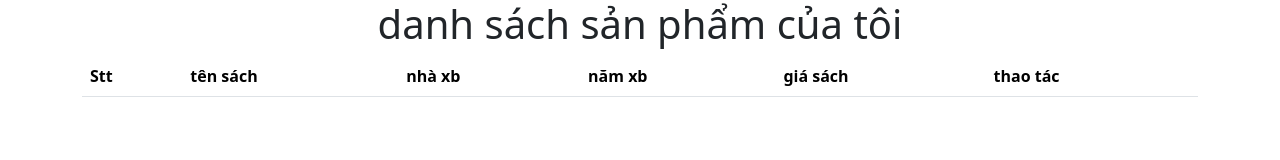
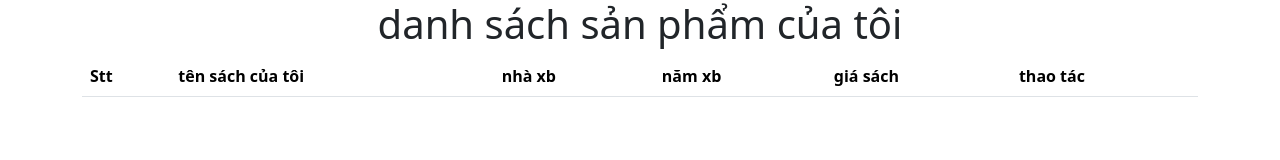
Before and after one commit to quanglam54/demo, a plain HTML site: page index.html in a window 1280 px wide. Drawn offline with nearby package versions, Linux system fonts and the light colour scheme; no server answers.

Commit message:
vừa cập nhật index

```diff
--- a/index.html
+++ b/index.html
@@ -24,7 +24,7 @@
       <table class="table">
         <thead>
           <th>Stt</th>
-          <th>tên sách</th>
+          <th>tên sách của tôi</th>
           <th>nhà xb</th>
           <th>năm xb</th>
           <th>giá sách</th>
```
